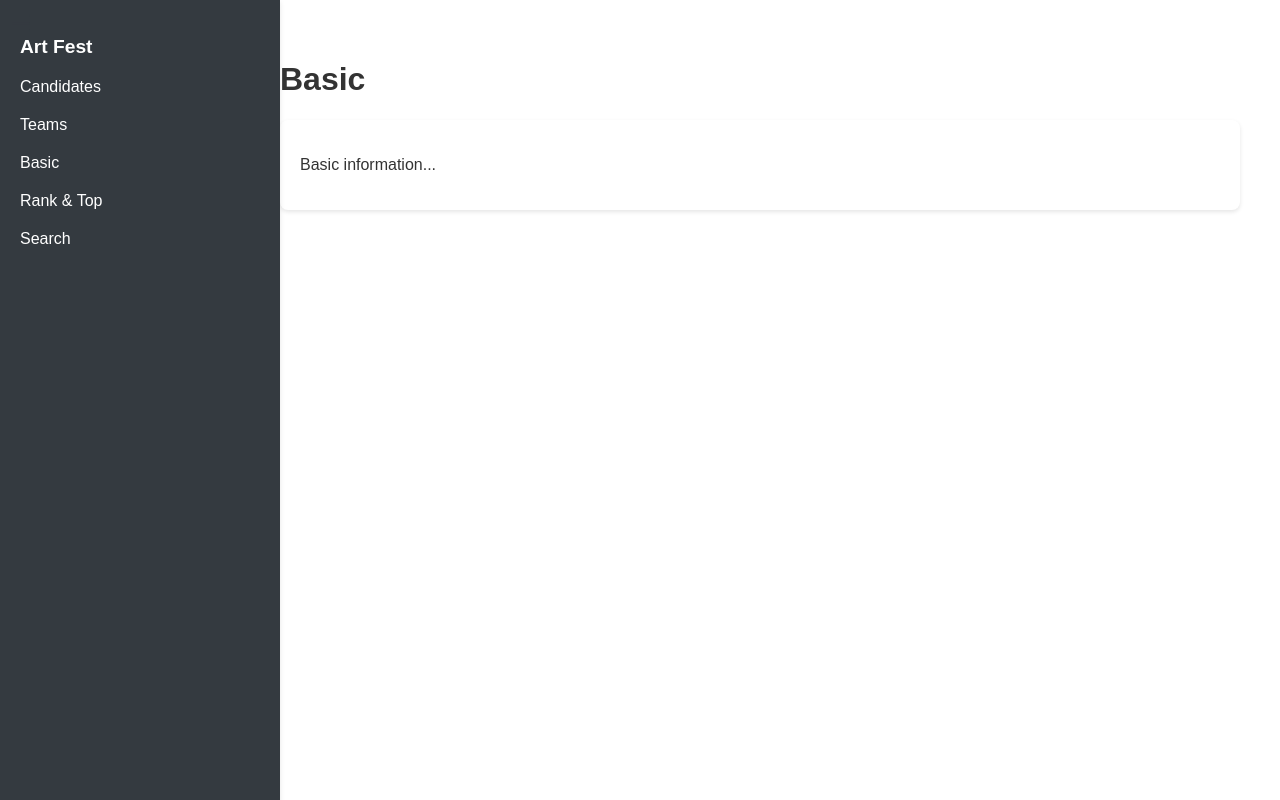
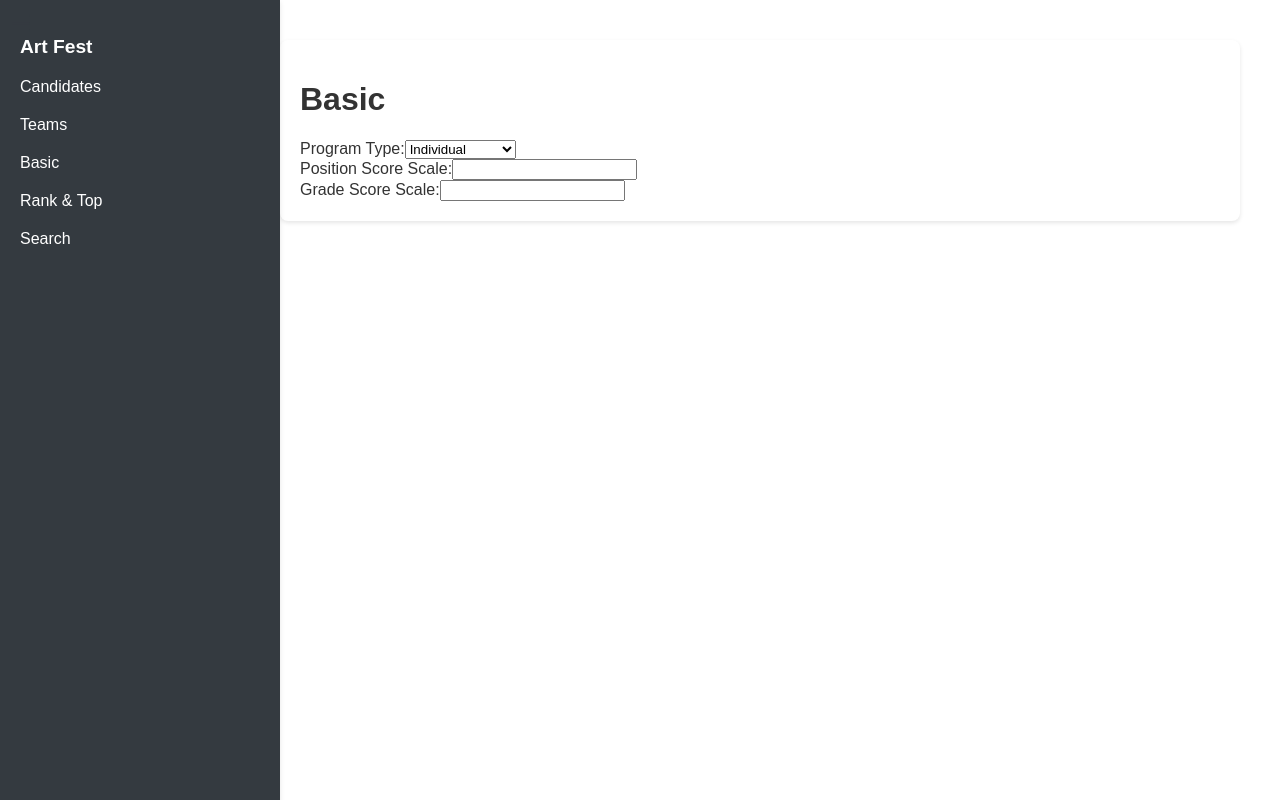
Before and after one commit to Javadamkd/art-fest-management, a Next.js app: page /basic in a window 1280 px wide. Built offline with nearby package versions, Linux system fonts and the light colour scheme.

Commit message:
Update basic.js

```diff
--- a/pages/basic.js
+++ b/pages/basic.js
@@ -1,12 +1,31 @@
 // pages/basic.js
+import Link from 'next/link';
 import Layout from '../components/Layout';
 
 export default function Basic() {
   return (
     <Layout>
-      <h1>Basic</h1>
       <div className="card">
-        <p>Basic information...</p>
+        <h1>Basic</h1>
+        <form>
+          <div className="form-group">
+            <label htmlFor="programType">Program Type:</label>
+            <select id="programType" name="programType">
+              <option value="individual">Individual</option>
+              <option value="sharedByTwo">Shared by Two</option>
+              <option value="master">Master</option>
+              <option value="group">Group</option>
+            </select>
+          </div>
+          <div className="form-group">
+            <label htmlFor="positionScore">Position Score Scale:</label>
+            <input type="number" id="positionScore" name="positionScore" />
+          </div>
+          <div className="form-group">
+            <label htmlFor="gradeScore">Grade Score Scale:</label>
+            <input type="number" id="gradeScore" name="gradeScore" />
+          </div>
+        </form>
       </div>
     </Layout>
   );
```
